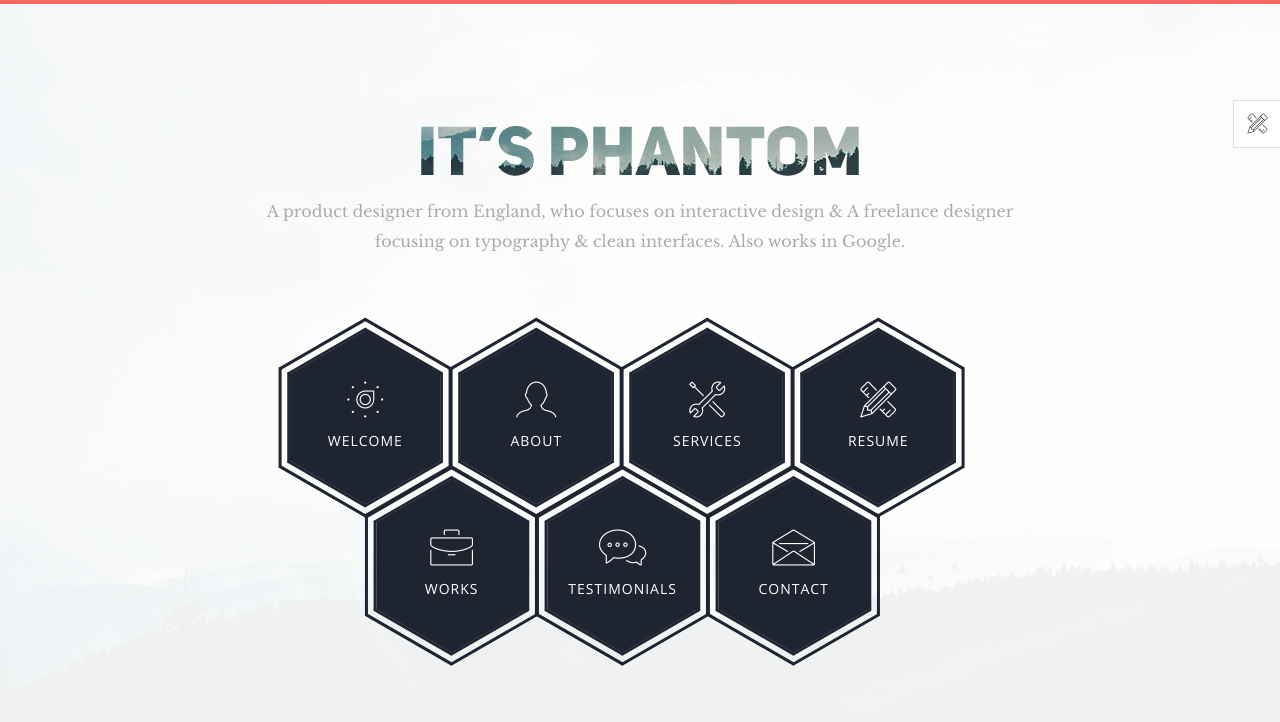
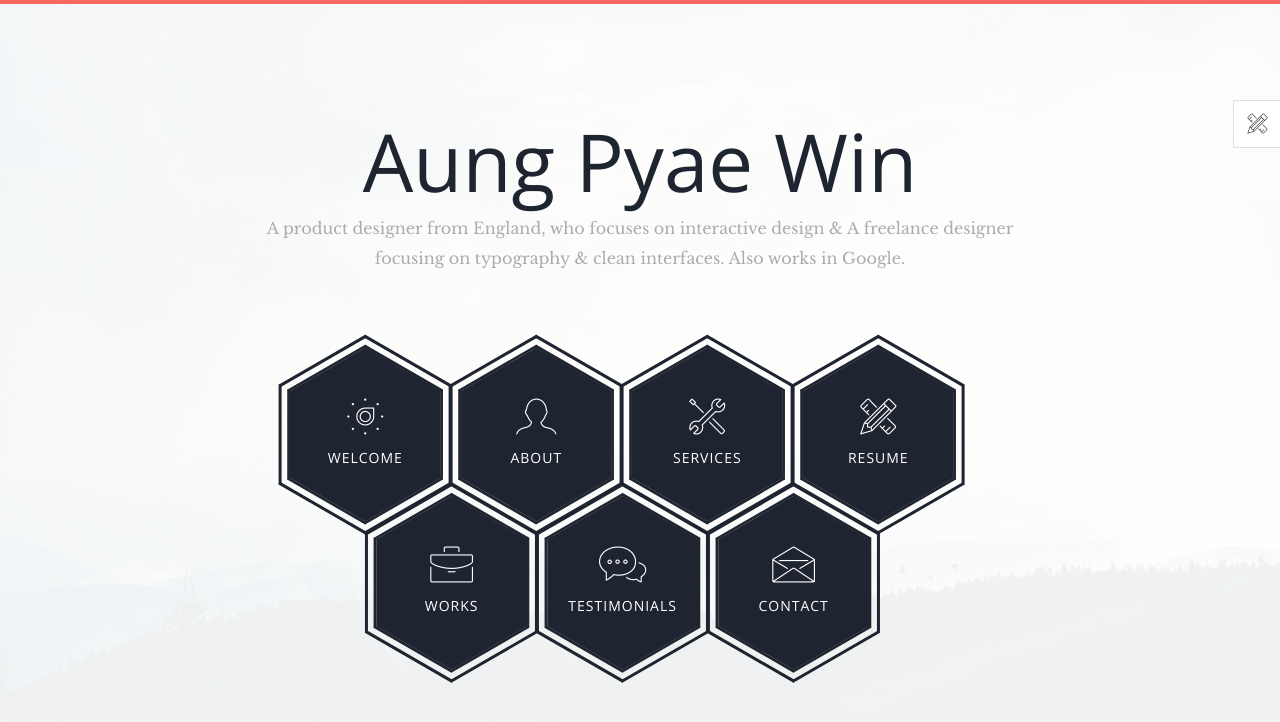
Before and after one commit to aungpyaewin/portfolio, a plain HTML site: page index.html in a window 1280 px wide. Drawn offline with nearby package versions, Linux system fonts and the light colour scheme; files whose address does not match are found by name.

Commit message:
file added

```diff
--- a/index.html
+++ b/index.html
@@ -25,7 +25,7 @@ FACEBOOK: https://www.facebook.com/themefisher
 
   <!-- ** Basic Page Needs ** -->
   <meta charset="utf-8">
-  <title>Phantom - Bootstrap Portfolio Template</title>
+  <title>Portfolio - Aung Pyae Win</title>
 
   <!-- ** Mobile Specific Metas ** -->
   <meta http-equiv="X-UA-Compatible" content="IE=edge">
@@ -88,7 +88,7 @@ FACEBOOK: https://www.facebook.com/themefisher
         <div class="row">
           <div class="col-xs-12 col-md-offset-1 col-md-10 col-lg-offset-2 col-lg-8">
             <div class="page-title home text-center">
-              <img src="images/phantom.png" alt="">
+              <h1 style="font-size: 80px;">Aung Pyae Win</h1>
               <p>A product designer from England, who focuses on interactive design &amp; A freelance designer focusing on typography &amp; clean interfaces. Also works in Google.</p>
             </div>
 
```
Also changed, not shown: images/phantom.png (deleted).
